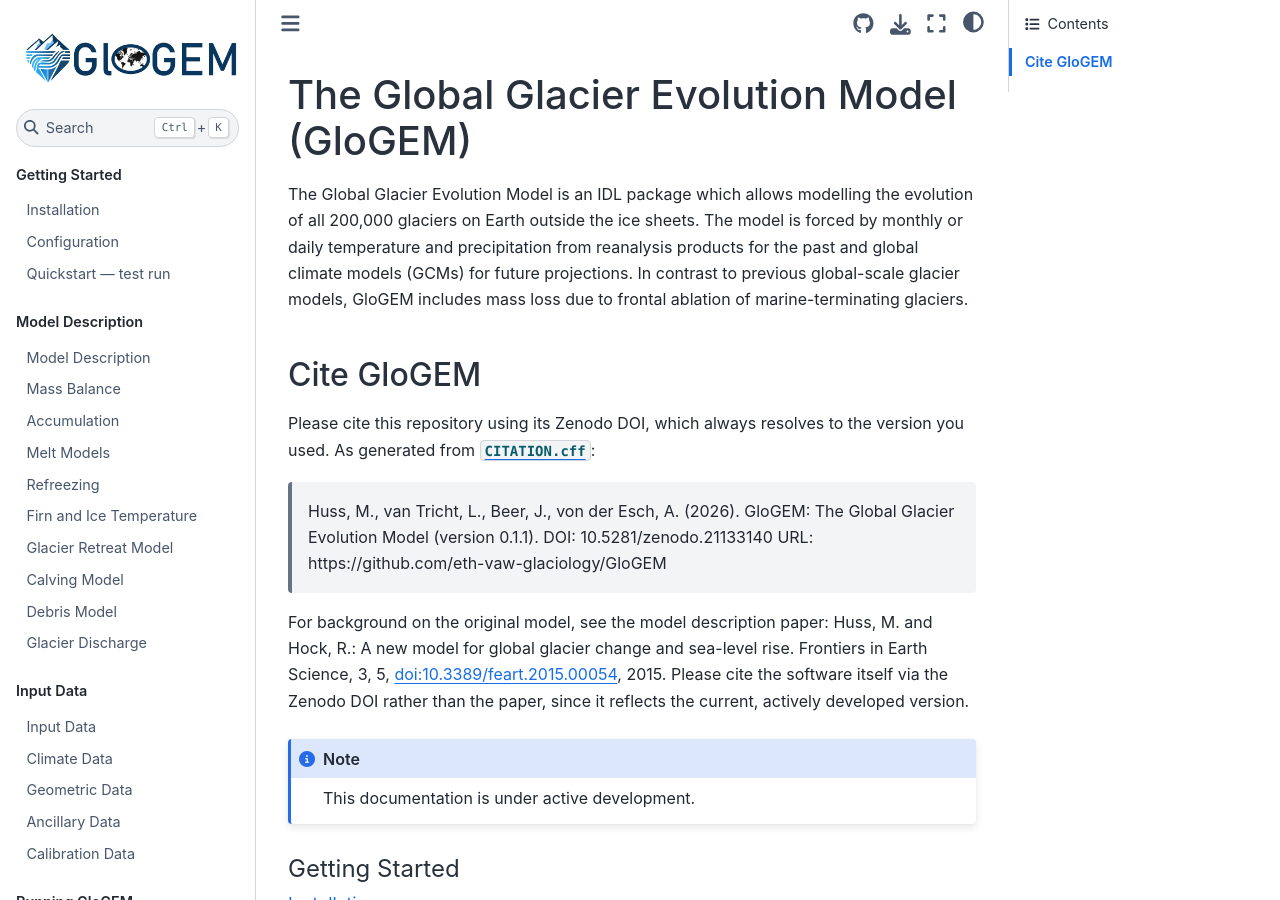
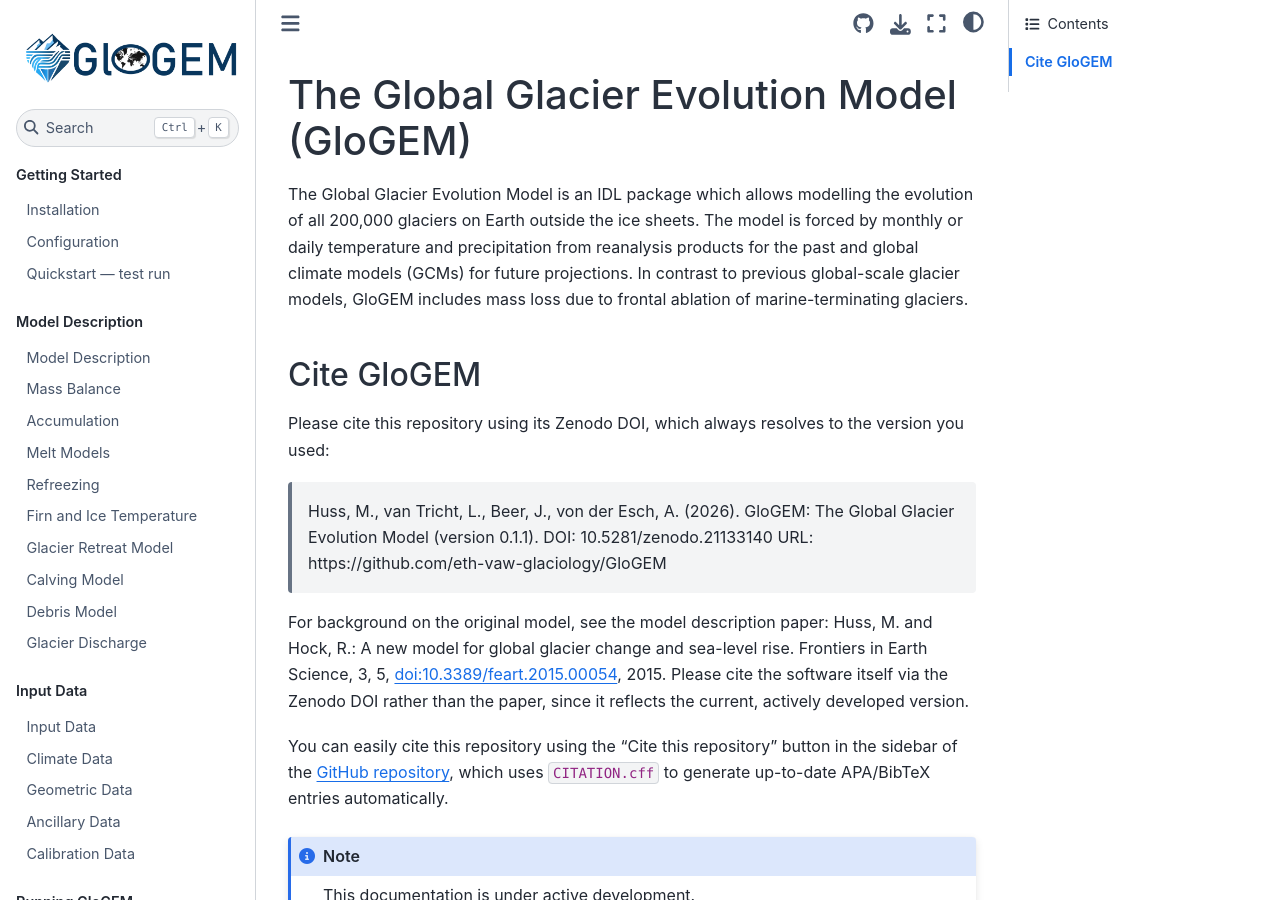
Before and after one commit to eth-vaw-glaciology/GloGEM, a Sphinx documentation site: the page built from docs/source/index.md, in a window 1280 px wide and 900 px high. Built offline with Sphinx 7.4.7 and the Sphinx Book theme 1.1.4, drawn with Linux system fonts in a browser that asks for light colours.

Commit message:
Simplify Cite GloGEM wording, move Cite this repository note to the end
Co-Authored-By: Claude Sonnet 5 <noreply@anthropic.com>

````diff
--- a/docs/source/index.md
+++ b/docs/source/index.md
@@ -5,11 +5,13 @@ The model is forced by monthly or daily temperature and precipitation from reana
 
 ## Cite GloGEM
 
-Please cite this repository using its Zenodo DOI, which always resolves to the version you used. As generated from [`CITATION.cff`](https://github.com/eth-vaw-glaciology/GloGEM/blob/main/CITATION.cff):
+Please cite this repository using its Zenodo DOI, which always resolves to the version you used:
 
 > Huss, M., van Tricht, L., Beer, J., von der Esch, A. (2026). GloGEM: The Global Glacier Evolution Model (version 0.1.1). DOI: 10.5281/zenodo.21133140 URL: https://github.com/eth-vaw-glaciology/GloGEM
 
 For background on the original model, see the model description paper: Huss, M. and Hock, R.: A new model for global glacier change and sea-level rise. Frontiers in Earth Science, 3, 5, [doi:10.3389/feart.2015.00054](https://www.doi.org/10.3389/feart.2015.00054), 2015. Please cite the software itself via the Zenodo DOI rather than the paper, since it reflects the current, actively developed version.
+
+You can easily cite this repository using the "Cite this repository" button in the sidebar of the [GitHub repository](https://github.com/eth-vaw-glaciology/GloGEM), which uses `CITATION.cff` to generate up-to-date APA/BibTeX entries automatically.
 
 ```{note}
 This documentation is under active development.
````
Also changed, not shown: README.md (+2 -2 lines).
